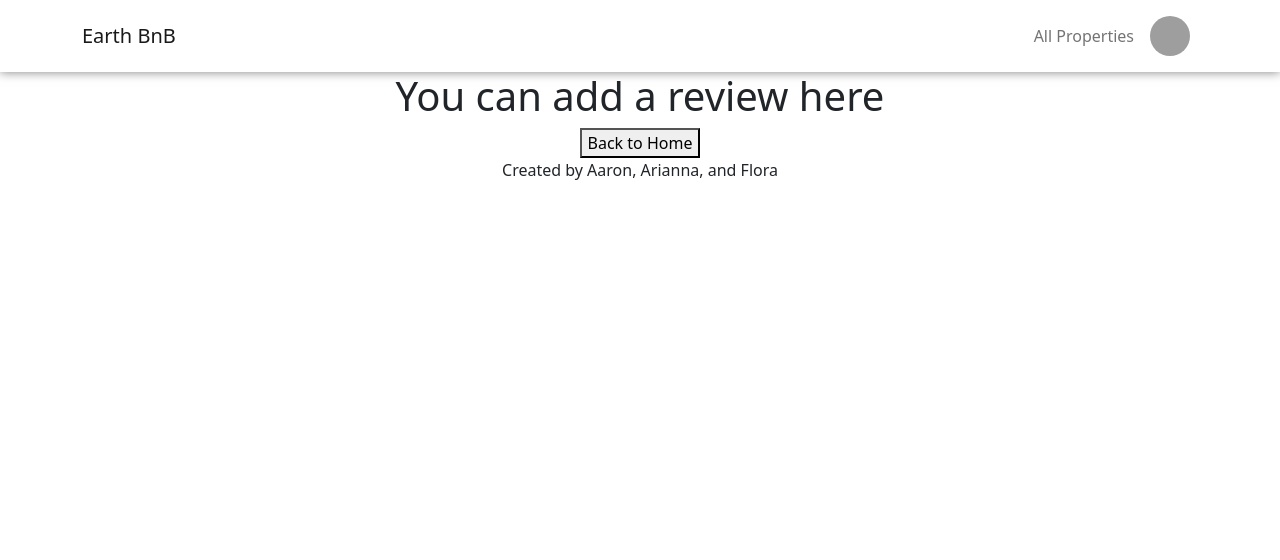
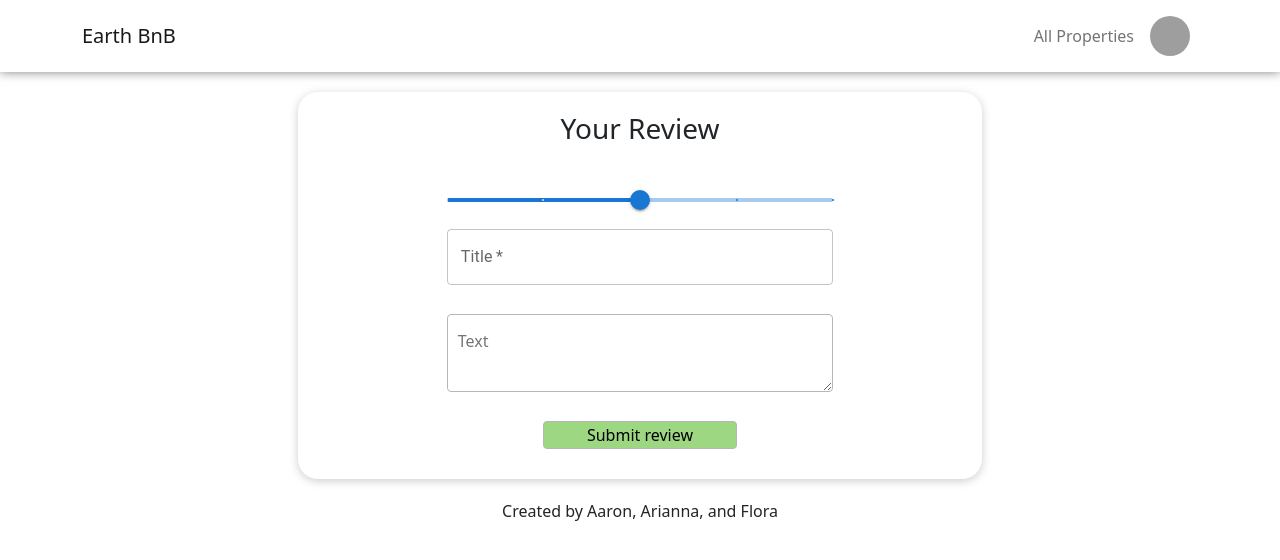
Before and after one commit to silverjana/SEI-project3-Earthbnb-frontend, a React (Create React App) app: page /review/1 in a window 1280 px wide. Shown: the top 560 px of the page. Built offline with nearby package versions, Linux system fonts and the light colour scheme; grey boxes are pictures that could not be loaded.

Commit message:
add review form added

```diff
--- a/src/components/AddReview.js
+++ b/src/components/AddReview.js
@@ -1,16 +1,91 @@
 import { Link } from "react-router-dom"
+import { useNavigate } from "react-router-dom"
+import { useState } from "react"
+import axios from "axios"
+import { Row, Container } from "react-bootstrap"
+import { TextField } from "@mui/material"
+import Slider from "@mui/material/Slider"
+import TextareaAutosize from "@mui/material/TextareaAutosize"
+import Box from "@mui/material/Box"
+
 
 const AddReview = () => {
+
+  const [data, setData] = useState({
+    rating:"",
+    title: "",
+    text: "",
+  })
+
+  const navigate = useNavigate()
+
+  const [error, setError] = useState('')
+
+  const handleChange = (event) => {
+    setData({ ...data, [event.target.name]: event.target.value })
+    setError('')
+    console.log(data)
+  }
+
+  //
+  const onSubmit = async (event) => {
+
+    event.preventDefault()
+
+    try {
+      // API request -> POST req
+      const res = await axios.post("https://project3-earthbnb.herokuapp.com/add-property", data)
+      //setError(null)
+      //save the response
+      const { message, createdReview } = res.data
+      //go to
+      navigate("/user-profile")
+
+    } catch (error) {
+      console.log(error)
+
+      setError(error.response.data.message)
+
+      //! error on forms
+      //helperText={error ? "Incorrect entry" : false}
+      //error={error ? true : false }
+    }
+  }
+
+// getAriaValueText={data.rating}
+
   return (
+    <main className='form-page'>
+      <Container>
+        <Row>
+          <form className='form' onSubmit={onSubmit}>
+            <h3 className="text-center">Your Review</h3>
+            <Box className='submitbox'>
+            <Slider aria-label="Rating" defaultValue={3} valueLabelDisplay="auto" step={1} marks min={1} max={5} onChange={handleChange} name="rating" />
 
-    <>
-      <h1>You can add a review here</h1>
-      {/* add button to go back */}
-      <Link to="/">
-        <button>Back to Home</button>
-      </Link>
-    </>
+            <TextField  required className="form-input" id="outlined 1" name="title" label="Title" value={data.title} onChange={handleChange} />
+            <TextareaAutosize  required className="form-input autosize" id="outlined-required" minRows={2}  name="text" placeholder="Text" value={data.text} onChange={handleChange} />
+            {error && <div className="error-mex">{error}</div>}
+            <input type="submit" value="Submit review" className='submitbtn'/>
+            </Box>
+          </form>
+        </Row>
+      </Container>
+    </main>
   )
+
+
+
+  // return (
+
+  //   <>
+  //     <h1>You can add a review here</h1>
+  //     {/* add button to go back */}
+  //     <Link to="/">
+  //       <button>Back to Home</button>
+  //     </Link>
+  //   </>
+  // )
 }
 
 export default AddReview
--- a/src/styles/main.scss
+++ b/src/styles/main.scss
@@ -180,11 +180,34 @@ a{
     text-align: left;
   }
 }
+
 /* FORMS   */
 .error-mex {
   color: rgb(218, 5, 5);
+  background-color: rgba(218, 5, 5, 0.172);
+  border-radius: 5px;
+  padding: 17px;
+  margin: 9px;
 }
 
-// .property-card {
-//   max-width: ;
-// }
+.autosize {
+  padding: 14px 0px 14px 10px;
+  border-radius: 4px;
+  border-color: #b6b6b6;
+}
+.submitbox {
+  min-width: 60%;
+  display: flex;
+  flex-direction: column;
+  justify-content: space-around;
+  min-height: 35vh;
+  margin-top: 15px;
+  .submitbtn{
+    margin-bottom: 3px;
+    width: 50%;
+    background-color: rgb(157, 215, 129);
+    align-self: center;
+    border: 1px solid #b6b6b6;
+    border-radius: 4px;
+  }
+}
```
